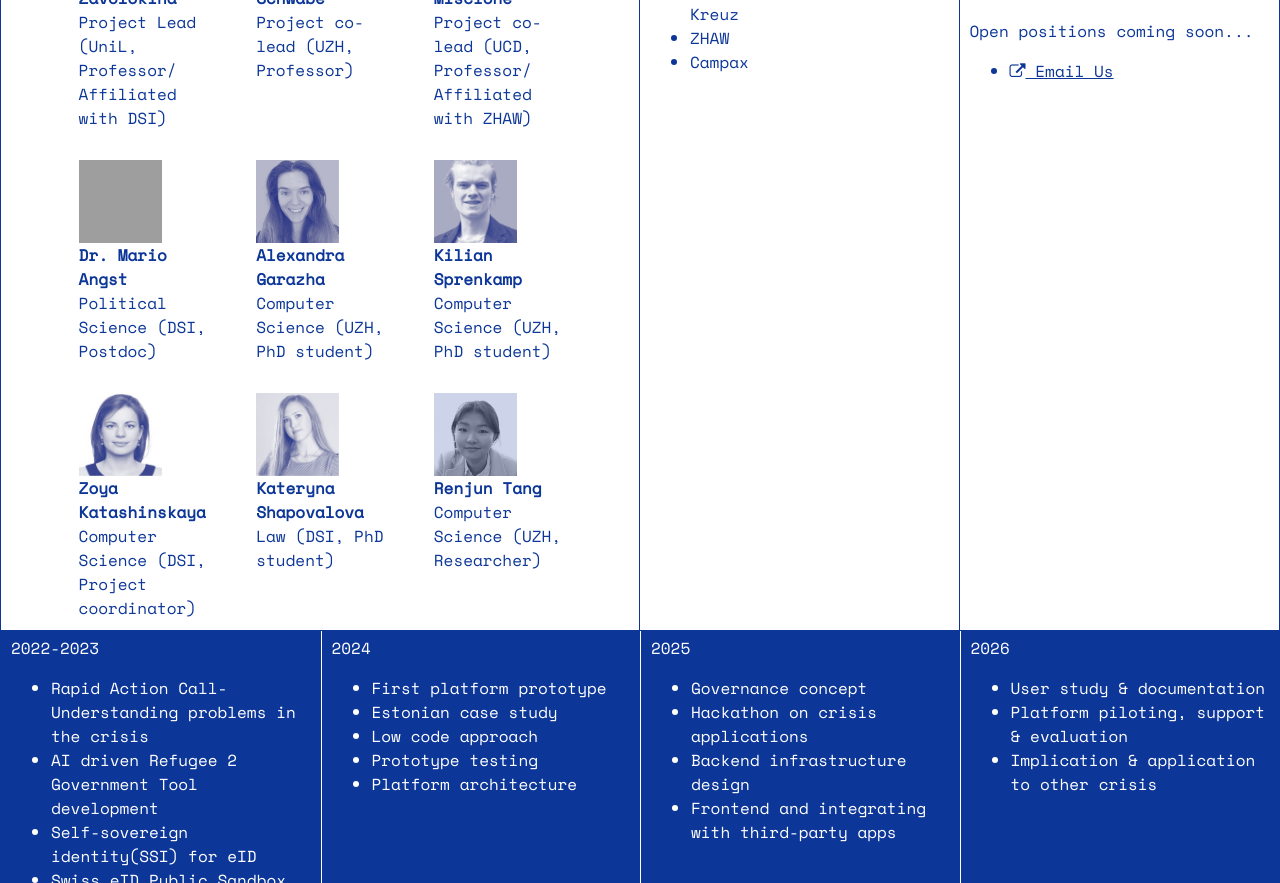
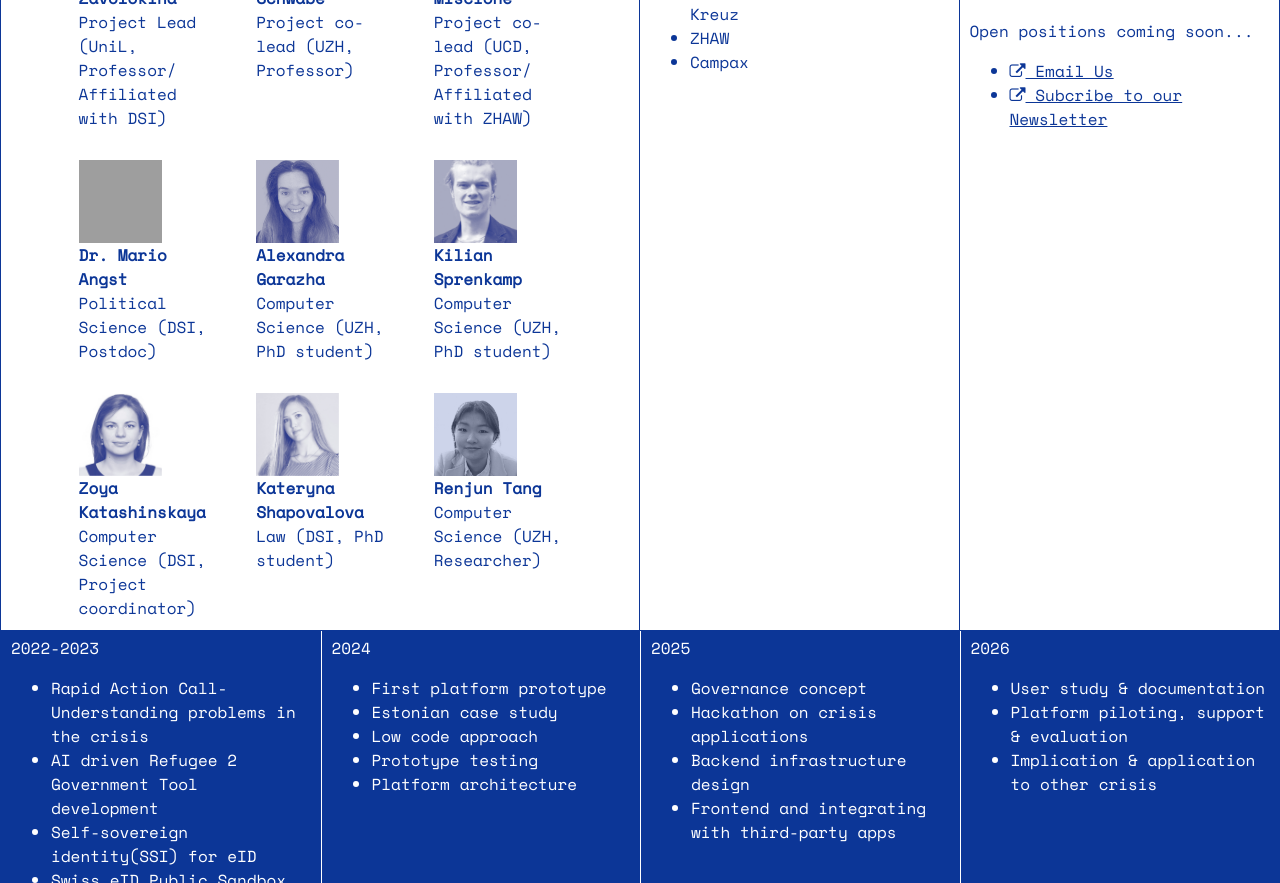
Before and after one commit to sprenkamp/GaaP_website, a plain HTML site: page index.html in a window 1280 px wide. Shown: the part 3590-4473 px from the top of the page. Drawn offline with nearby package versions, Linux system fonts and the light colour scheme; grey boxes are pictures that could not be loaded.

Commit message:
sign up form

```diff
--- a/index.html
+++ b/index.html
@@ -485,6 +485,7 @@ Kilian Sprenkamp, Liudmila Zavolokina, Mario Angst, Mateusz Dolata show that mod
 			<p>Open positions coming soon...</p>
 			<ul>
 				<li><a href="mailto:gaap.uzh@gmail.com?subject=Interest%20in%20Your%20Project&body=Hi%2C%20I%20am%20interested%20in%20learning%20more%20about%20your%20project." target="_blank"><i class="fa fa-external-link"></i> Email Us</a> </li>
+				<li><a href="http://eepurl.com/i-dVrI" target="_blank"><i class="fa fa-external-link"></i> Subcribe to our Newsletter</a> </li>
 			</ul>
 		</div>
 
```
